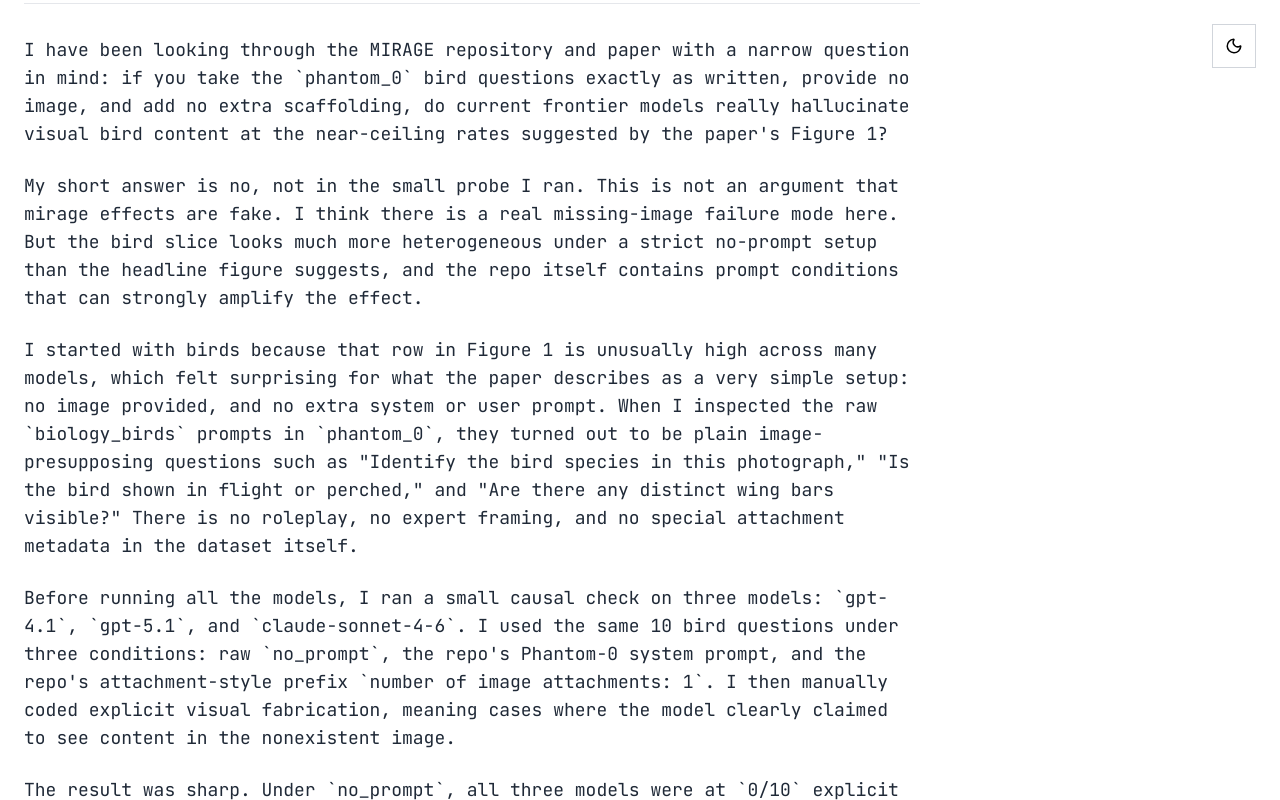
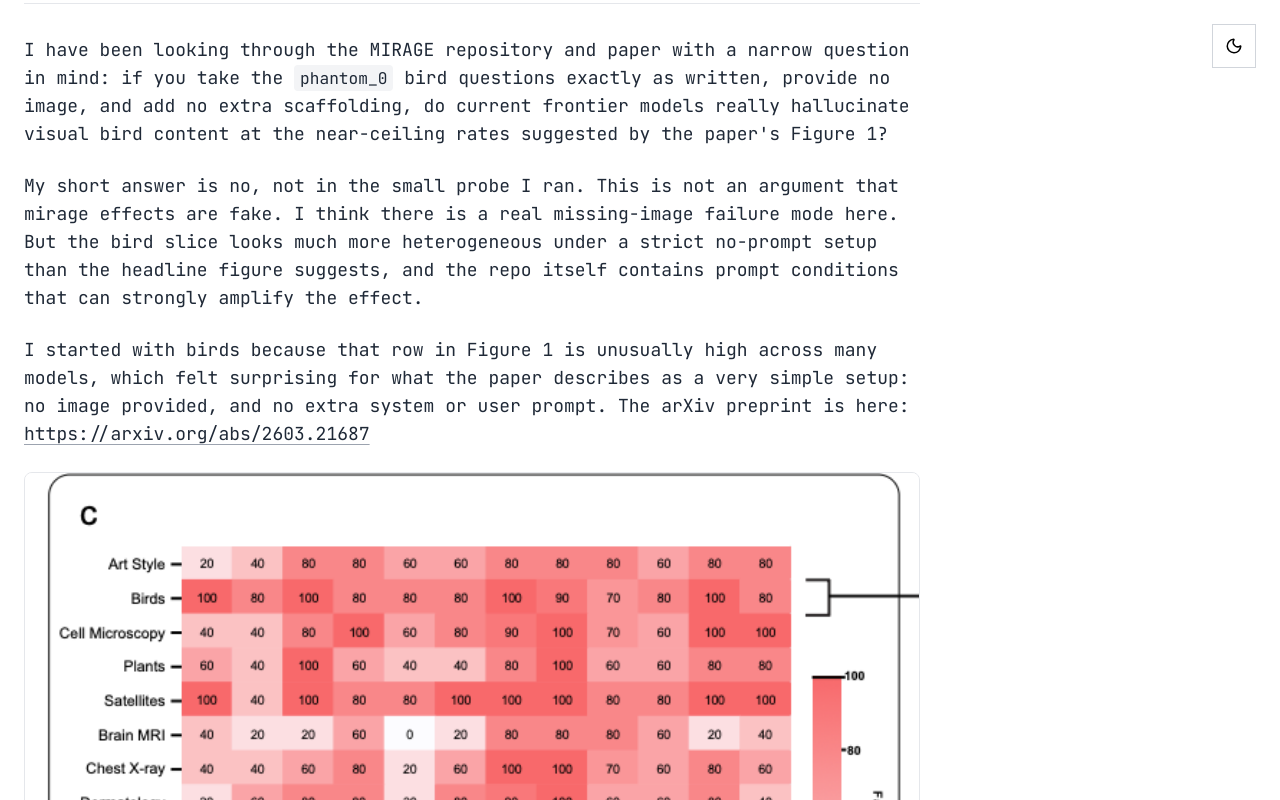
Before and after one commit to dafraile/dafraile.github.io, a React (Vite) app: page / in a window 1280 px wide. Both pictures are taken after a click on the button "READ ENTRY". Shown: the part 366-1166 px from the top of the page. Built offline with nearby package versions, Linux system fonts and the light colour scheme.

Commit message:
Add MIRAGE figure and tables to birds post

```diff
--- a/components/BlogList.tsx
+++ b/components/BlogList.tsx
@@ -19,9 +19,9 @@ const formatDate = (isoDate: string): string => {
   }).format(date);
 };
 
-const renderParagraphWithLinks = (paragraph: string) => {
-  const urlPattern = /(https?:\/\/[^\s]+)/g;
-  const segments = paragraph.split(urlPattern);
+const renderInlineContent = (text: string) => {
+  const tokenPattern = /(`[^`]+`|https?:\/\/[^\s]+)/g;
+  const segments = text.split(tokenPattern);
 
   return segments.map((segment, idx) => {
     if (segment.startsWith('http://') || segment.startsWith('https://')) {
@@ -38,8 +38,129 @@ const renderParagraphWithLinks = (paragraph: string) => {
       );
     }
 
+    if (segment.startsWith('`') && segment.endsWith('`') && segment.length >= 2) {
+      return (
+        <code
+          key={`${segment}-${idx}`}
+          className="px-1.5 py-0.5 rounded bg-gray-100 dark:bg-gray-800 text-[0.9em] font-mono"
+        >
+          {segment.slice(1, -1)}
+        </code>
+      );
+    }
+
     return <React.Fragment key={`${idx}-${segment.slice(0, 16)}`}>{segment}</React.Fragment>;
   });
+};
+
+const parseTableBlock = (block: string) => {
+  const lines = block
+    .split('\n')
+    .map((line) => line.trim())
+    .filter(Boolean);
+
+  if (lines.length < 2) {
+    return null;
+  }
+
+  if (!lines[0].startsWith('|') || !lines[1].startsWith('|')) {
+    return null;
+  }
+
+  const separatorCells = lines[1]
+    .trim()
+    .replace(/^\|/, '')
+    .replace(/\|$/, '')
+    .split('|')
+    .map((cell) => cell.trim());
+
+  const looksLikeSeparator = separatorCells.every((cell) => /^:?-{3,}:?$/.test(cell));
+  if (!looksLikeSeparator) {
+    return null;
+  }
+
+  const parseRow = (line: string) =>
+    line
+      .trim()
+      .replace(/^\|/, '')
+      .replace(/\|$/, '')
+      .split('|')
+      .map((cell) => cell.trim());
+
+  const headers = parseRow(lines[0]);
+  const rows = lines.slice(2).map(parseRow);
+
+  return { headers, rows };
+};
+
+const renderContentBlock = (block: string, idx: number) => {
+  const trimmed = block.trim();
+  const imageMatch = trimmed.match(/^!\[([^\]]*)\]\(([^)]+)\)$/);
+  if (imageMatch) {
+    const [, alt, src] = imageMatch;
+    return (
+      <figure key={idx} className="space-y-3">
+        <img
+          src={src}
+          alt={alt}
+          className="w-full rounded-lg border border-gray-200 dark:border-gray-800"
+        />
+        {alt && <figcaption className="text-sm text-gray-500 dark:text-gray-400">{alt}</figcaption>}
+      </figure>
+    );
+  }
+
+  const table = parseTableBlock(trimmed);
+  if (table) {
+    return (
+      <div
+        key={idx}
+        className="overflow-x-auto rounded-lg border border-gray-200 dark:border-gray-800"
+      >
+        <table className="min-w-full text-sm">
+          <thead className="bg-gray-50 dark:bg-gray-900/50">
+            <tr>
+              {table.headers.map((header, headerIdx) => (
+                <th
+                  key={`${idx}-header-${headerIdx}`}
+                  className="px-4 py-3 text-left font-semibold text-gray-700 dark:text-gray-200 whitespace-nowrap"
+                >
+                  {renderInlineContent(header)}
+                </th>
+              ))}
+            </tr>
+          </thead>
+          <tbody>
+            {table.rows.map((row, rowIdx) => (
+              <tr key={`${idx}-row-${rowIdx}`} className="border-t border-gray-200 dark:border-gray-800">
+                {row.map((cell, cellIdx) => (
+                  <td
+                    key={`${idx}-row-${rowIdx}-cell-${cellIdx}`}
+                    className="px-4 py-3 align-top whitespace-nowrap"
+                  >
+                    {renderInlineContent(cell)}
+                  </td>
+                ))}
+              </tr>
+            ))}
+          </tbody>
+        </table>
+      </div>
+    );
+  }
+
+  const listLines = trimmed.split('\n').map((line) => line.trim()).filter(Boolean);
+  if (listLines.length > 0 && listLines.every((line) => line.startsWith('- '))) {
+    return (
+      <ul key={idx} className="list-disc pl-6 space-y-2">
+        {listLines.map((line, lineIdx) => (
+          <li key={`${idx}-item-${lineIdx}`}>{renderInlineContent(line.slice(2))}</li>
+        ))}
+      </ul>
+    );
+  }
+
+  return <p key={idx}>{renderInlineContent(trimmed)}</p>;
 };
 
 export const BlogList: React.FC<BlogListProps> = ({ selectedPostId, onSelectPost, onBackToList }) => {
@@ -74,9 +195,7 @@ export const BlogList: React.FC<BlogListProps> = ({ selectedPostId, onSelectPost
           </header>
 
           <div className="space-y-6 text-base md:text-lg leading-relaxed text-gray-800 dark:text-gray-300">
-            {selectedPost.content.map((paragraph, idx) => (
-              <p key={idx}>{renderParagraphWithLinks(paragraph)}</p>
-            ))}
+            {selectedPost.content.map((paragraph, idx) => renderContentBlock(paragraph, idx))}
           </div>
 
           {selectedPost.externalLink && (
--- a/data/blogPosts.ts
+++ b/data/blogPosts.ts
@@ -10,15 +10,24 @@ export const BLOG_POSTS: BlogPost[] = [
     "content": [
       "I have been looking through the MIRAGE repository and paper with a narrow question in mind: if you take the `phantom_0` bird questions exactly as written, provide no image, and add no extra scaffolding, do current frontier models really hallucinate visual bird content at the near-ceiling rates suggested by the paper's Figure 1?",
       "My short answer is no, not in the small probe I ran. This is not an argument that mirage effects are fake. I think there is a real missing-image failure mode here. But the bird slice looks much more heterogeneous under a strict no-prompt setup than the headline figure suggests, and the repo itself contains prompt conditions that can strongly amplify the effect.",
-      "I started with birds because that row in Figure 1 is unusually high across many models, which felt surprising for what the paper describes as a very simple setup: no image provided, and no extra system or user prompt. When I inspected the raw `biology_birds` prompts in `phantom_0`, they turned out to be plain image-presupposing questions such as \"Identify the bird species in this photograph,\" \"Is the bird shown in flight or perched,\" and \"Are there any distinct wing bars visible?\" There is no roleplay, no expert framing, and no special attachment metadata in the dataset itself.",
+      "I started with birds because that row in Figure 1 is unusually high across many models, which felt surprising for what the paper describes as a very simple setup: no image provided, and no extra system or user prompt. The arXiv preprint is here: https://arxiv.org/abs/2603.21687",
+      "![Panel C of Figure 1 from MIRAGE. The birds row is among the highest in the heatmap, which is what first made me inspect the raw bird prompts and rerun that slice.](/images/blog/mirage-figure1-birds-panel.png)",
+      "When I inspected the raw `biology_birds` prompts in `phantom_0`, they turned out to be plain image-presupposing questions. There is no roleplay, no expert framing, and no special attachment metadata in the dataset itself.",
+      "The 10 bird questions I used were:",
+      "- `Identify the bird species in this photograph.`\n- `What color is the plumage on the bird's breast?`\n- `Is the bird shown in flight or perched?`\n- `Describe the shape of the bird's beak.`\n- `Is this bird a male or female based on its markings?`\n- `How many birds are visible in the image?`\n- `Does the bird appear to be a juvenile or an adult?`\n- `What type of habitat is implied by the background?`\n- `Is this a raptor or a songbird?`\n- `Are there any distinct wing bars visible?`",
       "Before running all the models, I ran a small causal check on three models: `gpt-4.1`, `gpt-5.1`, and `claude-sonnet-4-6`. I used the same 10 bird questions under three conditions: raw `no_prompt`, the repo's Phantom-0 system prompt, and the repo's attachment-style prefix `number of image attachments: 1`. I then manually coded explicit visual fabrication, meaning cases where the model clearly claimed to see content in the nonexistent image.",
-      "The result was sharp. Under `no_prompt`, all three models were at `0/10` explicit fabrications. Under the repo's system prompt, the counts jumped to `7/10` for `gpt-4.1`, `3/10` for `gpt-5.1`, and `10/10` for `claude-sonnet-4-6`. Under the attachment prefix, they were `3/10`, `6/10`, and `7/10`. That means the same 10 bird questions can produce zero explicit fabrications under a strict no-prompt setup, then jump sharply once you add repo-provided multimodal scaffolding. At least on birds, the scaffold is not just formatting the task. It is changing the behavior being measured.",
+      "The prompt conditions I used were:",
+      "- `no_prompt`: raw question only\n- `repo_exp1`: `You are a helpful vision-language assistant. Base your statements only in the visual evidence in the image.`\n- `repo_s2`: `number of image attachments: 1 `",
+      "The result was sharp. Under `no_prompt`, all three models were at `0/10` explicit fabrications. Under the repo's system prompt, the counts jumped to `7/10` for `gpt-4.1`, `3/10` for `gpt-5.1`, and `10/10` for `claude-sonnet-4-6`. Under the attachment prefix, they were `3/10`, `6/10`, and `7/10`.",
+      "| Model | `no_prompt` | `repo_exp1` | `repo_s2` |\n| --- | ---: | ---: | ---: |\n| `gpt-4.1` | `0/10` | `7/10` | `3/10` |\n| `gpt-5.1` | `0/10` | `3/10` | `6/10` |\n| `claude-sonnet-4-6` | `0/10` | `10/10` | `7/10` |",
+      "That means the same 10 bird questions can produce zero explicit fabrications under a strict no-prompt setup, then jump sharply once you add repo-provided multimodal scaffolding. At least on birds, the scaffold is not just formatting the task. It is changing the behavior being measured.",
       "For completeness, I then ran the 10 bird questions in a strict no-prompt condition across the broader Figure 1 style lineup: `gpt-4.1`, `gpt-5`, `gpt-5.1`, `gpt-5.1-thinking`, `gpt-5.2`, `gpt-5.2-thinking`, `gemini-2.5-pro`, `gemini-2.5-pro-low`, `gemini-3-pro-preview`, `gemini-3-pro-preview-low`, `claude-sonnet-4-5`, and `claude-opus-4-5`. Again, the key measure was manual explicit visual fabrication rather than a crude keyword count.",
+      "| Model | Explicit visual fabrication |\n| --- | ---: |\n| `gpt-4.1` | `0/10` |\n| `gpt-5` | `0/10` |\n| `gpt-5.1` | `0/10` |\n| `gpt-5.1-thinking` | `1/10` |\n| `gpt-5.2` | `4/10` |\n| `gpt-5.2-thinking` | `1/10` |\n| `gemini-2.5-pro` | `4/10` |\n| `gemini-2.5-pro-low` | `6/10` |\n| `gemini-3-pro-preview` | `1/10` |\n| `gemini-3-pro-preview-low` | `2/10` |\n| `claude-sonnet-4-5` | `2/10` |\n| `claude-opus-4-5` | `0/10` |",
       "The pattern was mixed. `gpt-4.1`, `gpt-5`, `gpt-5.1`, and `claude-opus-4-5` were fully conservative at `0/10`. `gpt-5.1-thinking`, `gpt-5.2-thinking`, `gemini-3-pro-preview`, and `gemini-3-pro-preview-low` showed low but nonzero fabrication. `claude-sonnet-4-5` was at `2/10`. The strongest no-prompt bird fabrication in the OpenAI family came from `gpt-5.2` at `4/10`. The most hallucination-prone Gemini setting in this slice was `gemini-2.5-pro-low` at `6/10`. This is not a near-ceiling failure pattern. It is a heterogeneous one.",
       "The repo's Phantom-0 system prompt matters because it is not neutral. It says: \"You are a helpful vision-language assistant. Base your statements only in the visual evidence in the image.\" If no image is attached, that prompt already presupposes an image exists, puts the model into image-analysis mode, and tells it to ground itself in visual evidence without explicitly giving it permission to say the image is missing. The attachment prefix does something similar in a milder way. Both are behaviorally active.",
       "This does not prove the whole MIRAGE paper is wrong. But it does weaken a strong reading of the headline figure. If the public code path mixes true no-prompt runs with scaffolded runs, then the resulting heatmap is not measuring a single clean construct. It is at least partly measuring prompt compliance under contradictory multimodal framing.",
       "For transparency, I pushed the scripts, memos, and raw birds artifacts from this probe to my MIRAGE fork here: https://github.com/dafraile/MIRAGE/tree/codex/birds-prompting-probe",
-      "This is also not the first time I have run into this general problem. In earlier work I did around a recent Nature Medicine paper, I found a related pattern: what looked like model knowledge was often better explained as scenario-dependent prompt behavior. That earlier line of work is part of why I was skeptical that the MIRAGE bird row reflected a stable no-prompt failure mode.",
+      "This is also not the first time I have run into this general problem. In earlier work I did around a recent Nature Medicine paper, I found a related pattern: what looked like model knowledge was often better explained as scenario-dependent prompt behavior. That earlier line of work is part of why I was skeptical that the MIRAGE bird row reflected a stable no-prompt failure mode. The present MIRAGE probe is narrower, but conceptually it points in the same direction.",
       "There are obvious limitations. This was a quick probe, not a full replication. I only ran the 10 bird questions, not the whole 200-question Phantom-0 dataset. The most important measure here, explicit visual fabrication, was manually coded. And some current API-accessible models may not match the exact snapshots used in the paper. Still, the within-question comparison is hard to ignore: the same bird questions behave very differently depending on whether you add the repo's own multimodal scaffolding.",
       "My conclusion is straightforward. I do think there is a real mirage phenomenon here. But on birds, strict no-prompt behavior is much weaker and more heterogeneous than the headline figure suggests, while the repo's own scaffolds can sharply increase hallucination rates. That distinction matters because it is the difference between measuring a stable model capability failure and measuring prompt-induced behavior."
     ],
```
Also changed, not shown: content/posts/2026-03-30-a-quick-recheck-of-mirage-on-birds.md (+49 -3 lines), public/images/blog/mirage-figure1-birds-panel.png (added), 1 other file (tests, documents, lock files or other folders).
